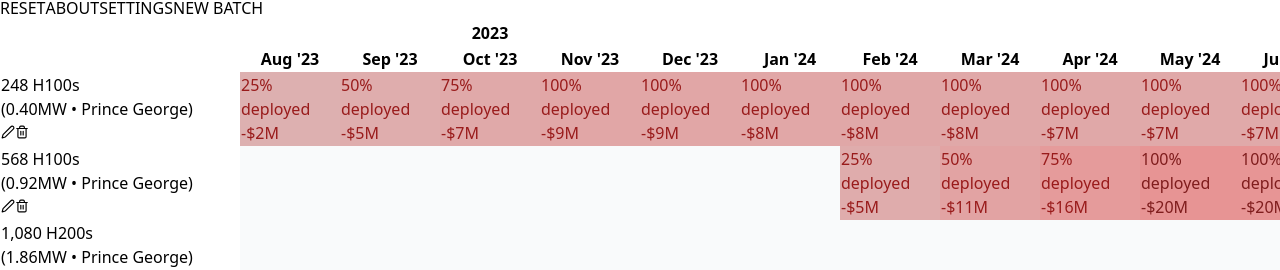
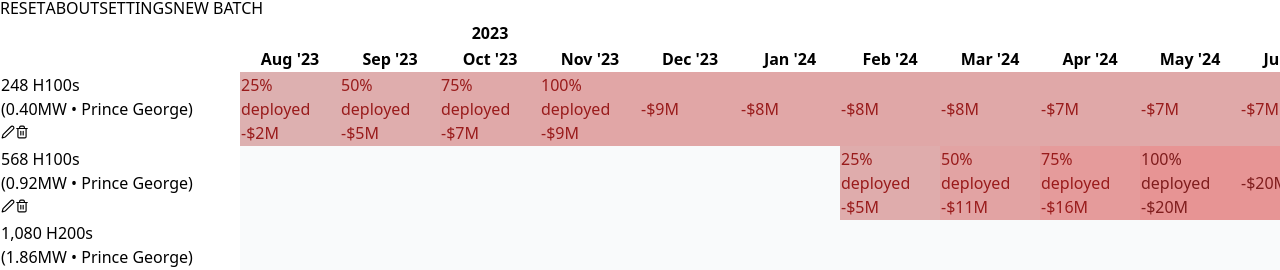
Before and after one commit to dwurtz/iren-gpu-tracker, a React (Vite) app: page / in a window 1280 px wide. Shown: the part 344-614 px from the top of the page. Built offline with nearby package versions, Linux system fonts and the light colour scheme.

Commit message:
Hide percentage label after batch reaches 100% deployment
- Shows '0-99% deployed' while batch is being deployed
- Shows '100% deployed' in the month it reaches full deployment
- Hides percentage label entirely for all months after 100%
- Saves vertical space and reduces visual clutter

```diff
--- a/src/components/BatchRow.tsx
+++ b/src/components/BatchRow.tsx
@@ -196,6 +196,10 @@ export const BatchRow: React.FC<BatchRowProps> = ({
         const batchStartIndex = (batch.installationYear - 2023) * 12 + (batch.installationMonth - 7);
         const isBatchActive = index >= batchStartIndex;
 
+        // Check if previous month was already at 100%
+        const prevData = index > 0 ? monthlyData[index - 1] : null;
+        const wasFullyDeployed = prevData && prevData.percentDeployed === 100;
+
         return (
           <td
             key={index}
@@ -217,9 +221,11 @@ export const BatchRow: React.FC<BatchRowProps> = ({
             <div className="space-y-1">
               {isBatchActive && (
                 <>
-                  <div className="text-xs opacity-75">
-                    {data.percentDeployed.toFixed(0)}% deployed
-                  </div>
+                  {!wasFullyDeployed && (
+                    <div className="text-xs opacity-75">
+                      {data.percentDeployed.toFixed(0)}% deployed
+                    </div>
+                  )}
                   <div className="font-medium">
                     {formatValue(data.value)}
                   </div>
```
